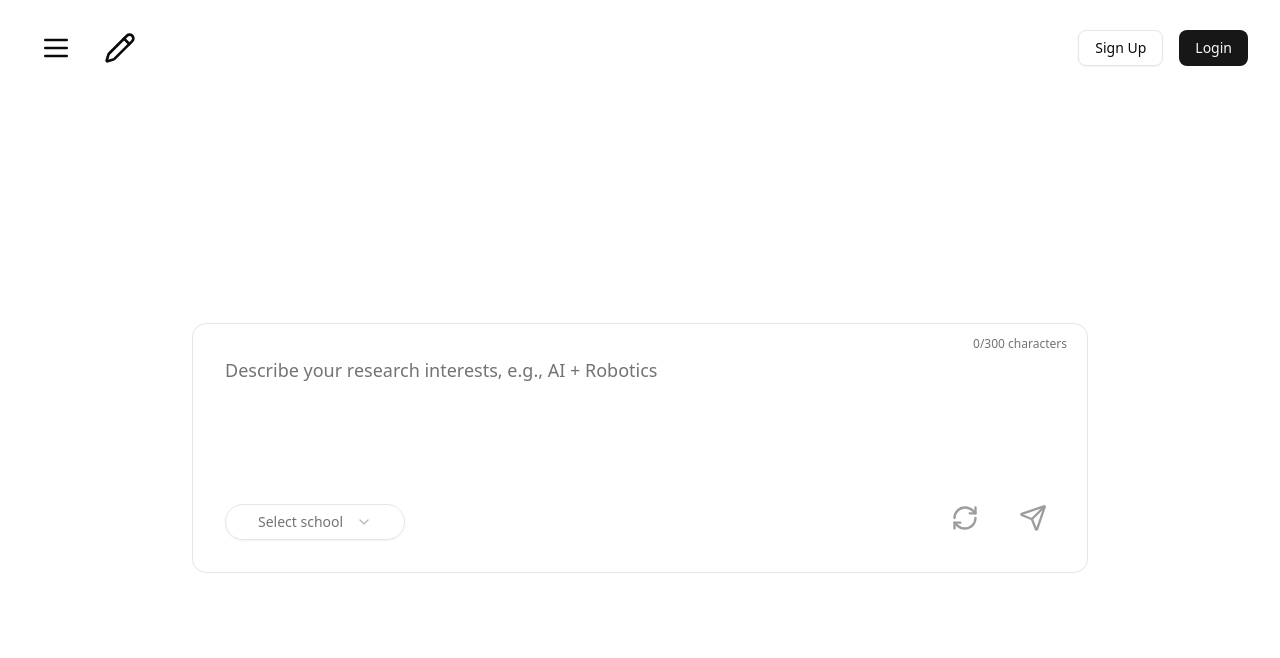
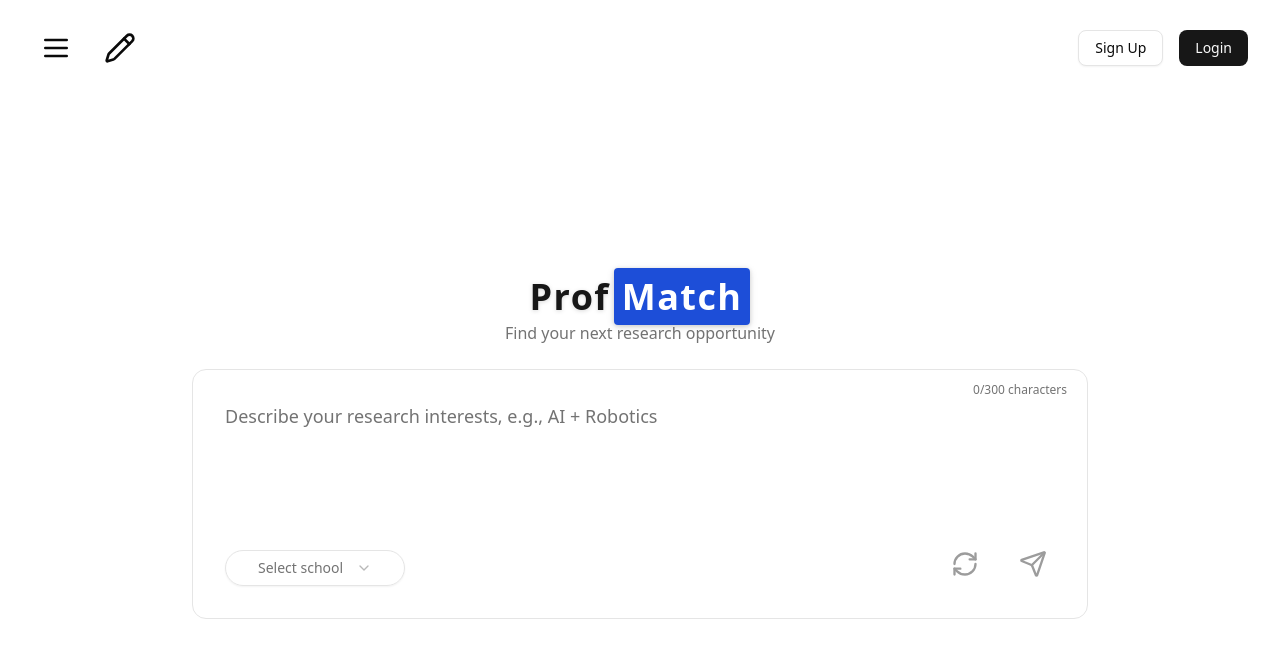
Before and after one commit to AkashWudali12/ProfMatch, a React (Vite) app in the folder frontend/: page / in a window 1280 px wide. Shown: the top 658 px of the page. Built offline with nearby package versions, Linux system fonts and the light colour scheme.

Commit message:
logo and updated request with embedding

```diff
--- a/frontend/pages/Home.tsx
+++ b/frontend/pages/Home.tsx
@@ -61,7 +61,7 @@ export default function Home() {
       headers: {
         "Content-Type": "application/json",
       },
-      body: JSON.stringify({ prompt: value, school: dropdownValue }),
+      body: JSON.stringify({ prompt: value, school: dropdownValue, resume_embedding: []}),
     })
     if (response.ok) {
       const data = await response.json();
@@ -126,6 +126,20 @@ export default function Home() {
       {/* Main Content */}
       <div className="flex flex-col items-center justify-center flex-1">
         <div className="w-full max-w-4xl flex flex-col items-center">
+          {/* ProfMatch Logo */}
+          <div className="mb-6 flex flex-col items-center">
+            <span className="text-4xl font-extrabold tracking-tight text-primary drop-shadow-sm" style={{ letterSpacing: '0.04em' }}>
+              Prof
+              <span className="text-white bg-primary px-2 py-1 rounded shadow-md ml-1" style={{
+                color: 'white',
+                background: 'var(--color-primary, #1d4ed8)',
+                boxShadow: '0 2px 8px rgba(0,0,0,0.10)'
+              }}>
+                Match
+              </span>
+            </span>
+            <span className="text-base text-muted-foreground font-medium mt-1">Find your next research opportunity</span>
+          </div>
           <ChatBox
             value={value}
             onChange={handleChange}
```
